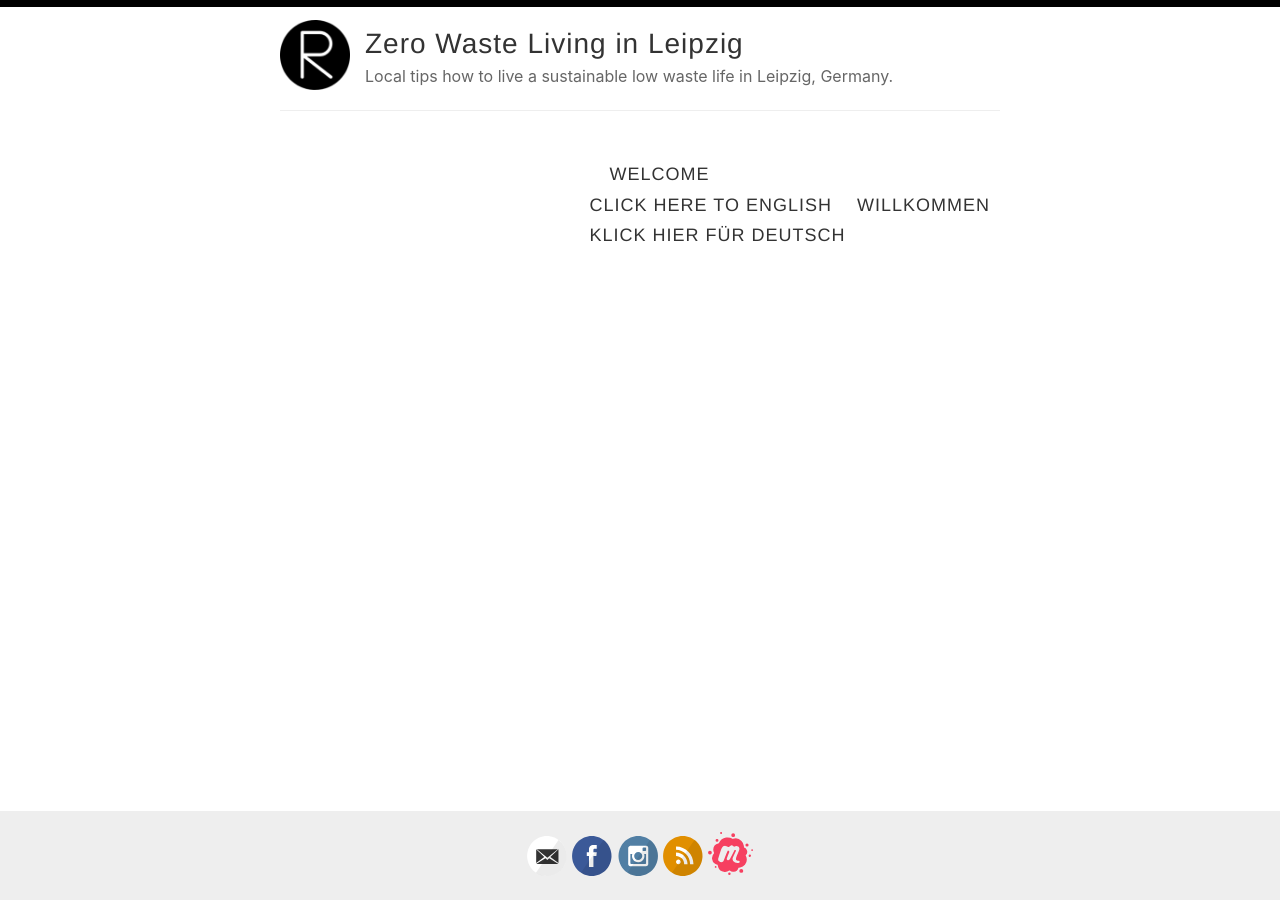
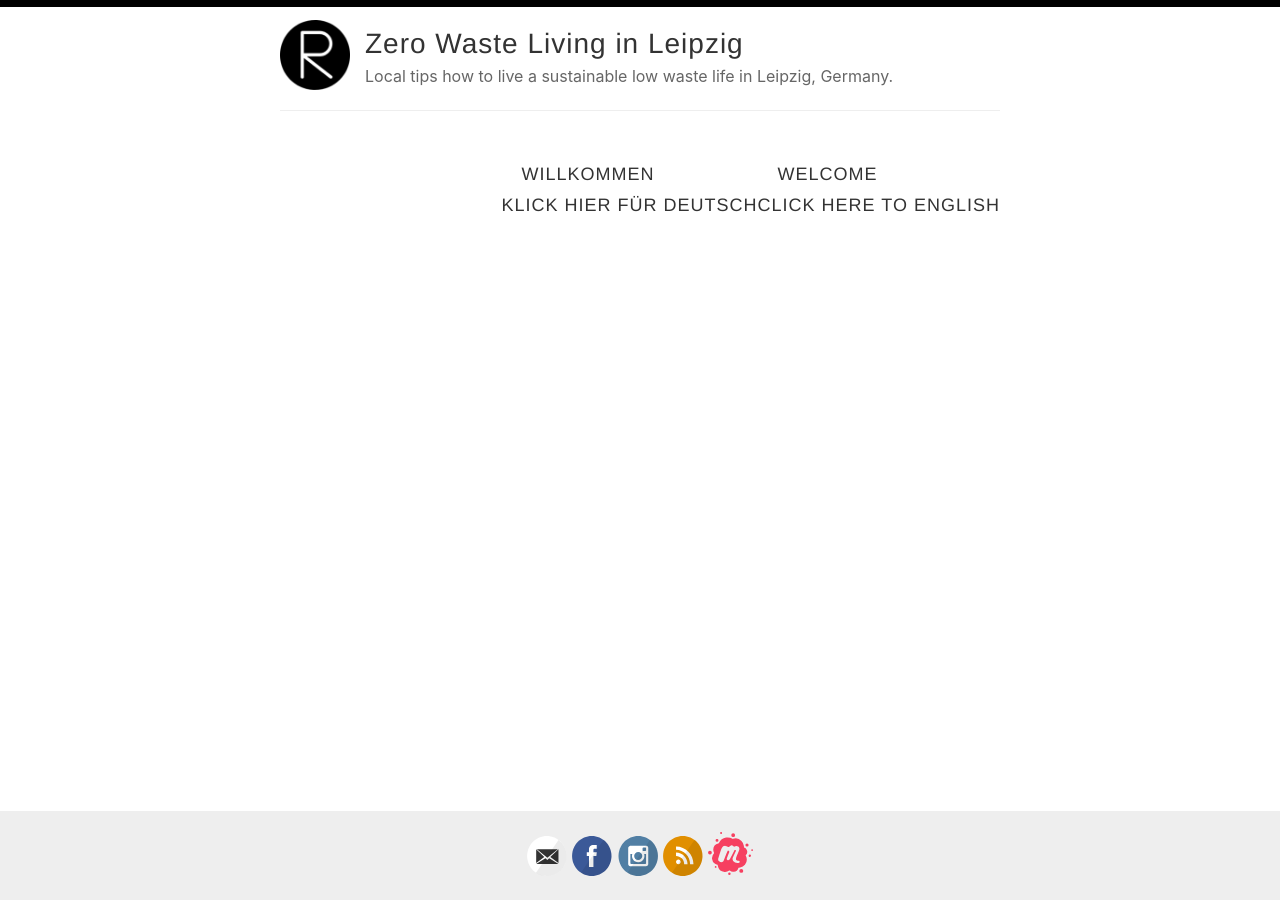
Before and after one commit to CeliaSomlai/zerowastelivinginleipzig, a Jekyll site: the page built from index.html, in a window 1280 px wide. Built offline with Jekyll 4.4.1, drawn with Linux system fonts in a browser that asks for light colours; the list of posts is cut into pages by our own code.

Commit message:
landing page

```diff
--- a/assets/style.scss
+++ b/assets/style.scss
@@ -34,6 +34,12 @@
   margin: 0 auto;
   max-width: 740px;
   padding: 0 10px;
+  width: 100%;
+}
+
+.container2 {
+  margin: 0 auto;
+  padding: 0;
   width: 100%;
 }
 
--- a/index.html
+++ b/index.html
@@ -1,9 +1,14 @@
 ---
 layout: default
 ---
-<div class="container">
+<div class="container2">
 <nav>
               <a href="{{ site.baseurl }}/en">WELCOME<br>CLICK HERE TO ENGLISH</a>
+</nav>
+</div>
+
+<div class="container2">
+<nav>
               <a href="{{ site.baseurl }}/de">WILLKOMMEN<br>KLICK HIER FÜR DEUTSCH</a>
 </nav>
 </div>
```
